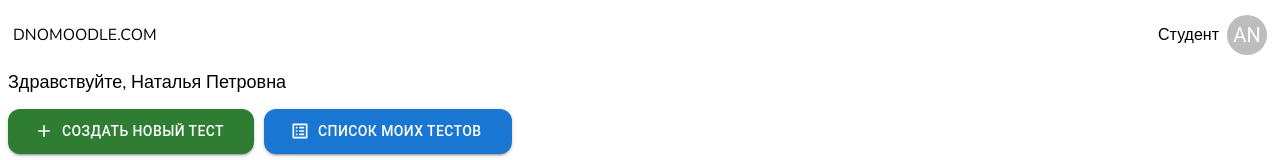
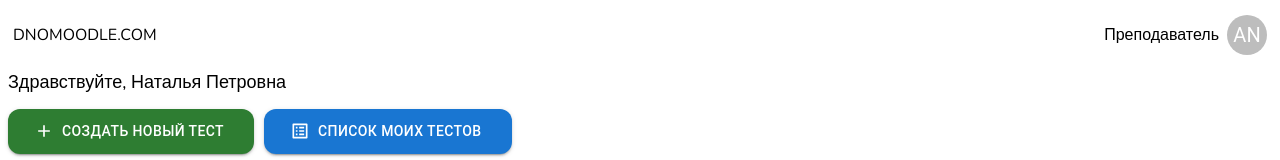
Before and after one commit to andrewttpp/hackathon_against_php, a React (Create React App) app in the folder frontend/: page / in a window 1280 px wide. Shown: the top 160 px of the page. Built offline with nearby package versions, Linux system fonts and the light colour scheme.

Commit message:
change header

```diff
--- a/frontend/src/components/header.js
+++ b/frontend/src/components/header.js
@@ -17,7 +17,7 @@ const Header = () => {
                     auth
                     ?
                     <div className='header_user'>
-                        <span>Студент</span>
+                        <span>Преподаватель</span>
                         <Avatar color="primary" variant="outlined" sx={{ marginLeft: '8px' }}>AN</Avatar>
                     </div>
                     :
```
